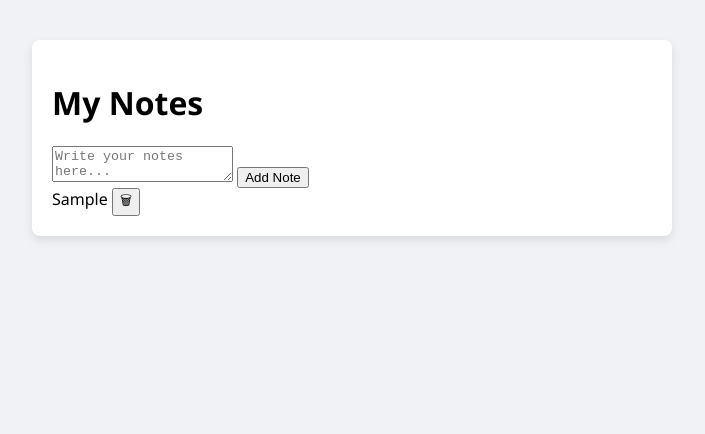
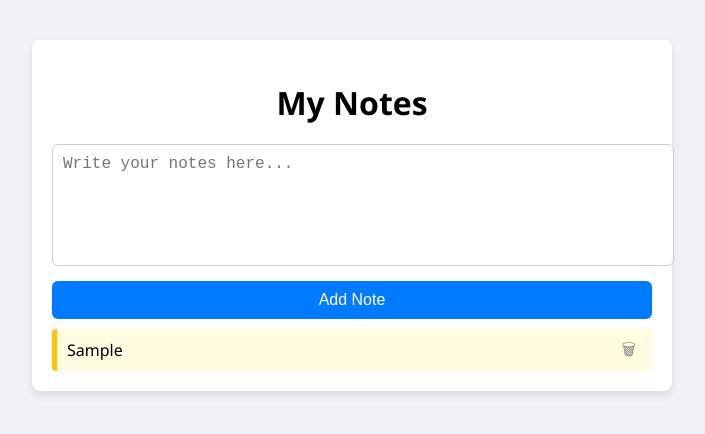
Before and after one commit to sakshipriya9/Notes_App, a plain HTML site: page index.html in a window 1280 px wide. Both pictures are taken after typing "Sample" into the empty fields and a click on the button "Add Note". Shown: the whole page, without its empty margins (288-993 px from the left). Drawn offline with Linux system fonts and the light colour scheme.

Commit message:
style.css file completed

```diff
--- a/style.css
+++ b/style.css
@@ -14,3 +14,59 @@ body{
     box-shadow: 0 4px 10px rgba(0,0,0,0.1);
     border-radius: 8px;
 }
+
+h1 {
+  text-align: center;
+  margin-bottom: 20px;
+}
+
+#noteInput {
+  width: 100%;
+  height: 100px;
+  padding: 10px;
+  font-size: 16px;
+  resize: none;
+  border: 1px solid #ccc;
+  border-radius: 6px;
+  margin-bottom: 10px;
+}
+
+#addNoteBtn {
+  display: block;
+  width: 100%;
+  padding: 10px;
+  background-color: #007bff;
+  color: white;
+  font-size: 16px;
+  border: none;
+  border-radius: 6px;
+  cursor: pointer;
+}
+
+#addNoteBtn:hover {
+  background-color: #0056b3;
+}
+
+.note {
+  background-color: #fffcdf;
+  padding: 10px;
+  margin-top: 10px;
+  border-left: 5px solid #ffc107;
+  border-radius: 4px;
+  position: relative;
+}
+
+.note button {
+  position: absolute;
+  top: 8px;
+  right: 10px;
+  border: none;
+  background: none;
+  color: #888;
+  cursor: pointer;
+  font-size: 16px;
+}
+
+.note button:hover {
+  color: red;
+}
```
